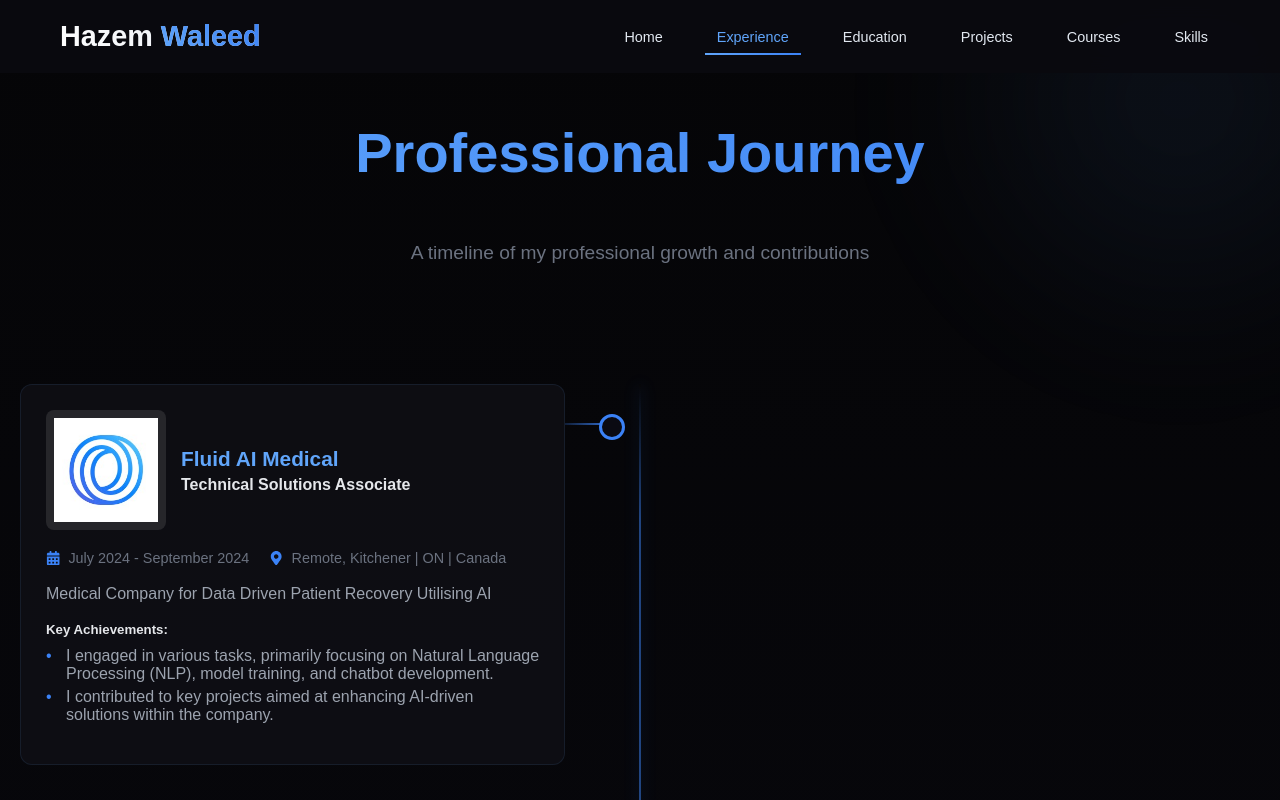
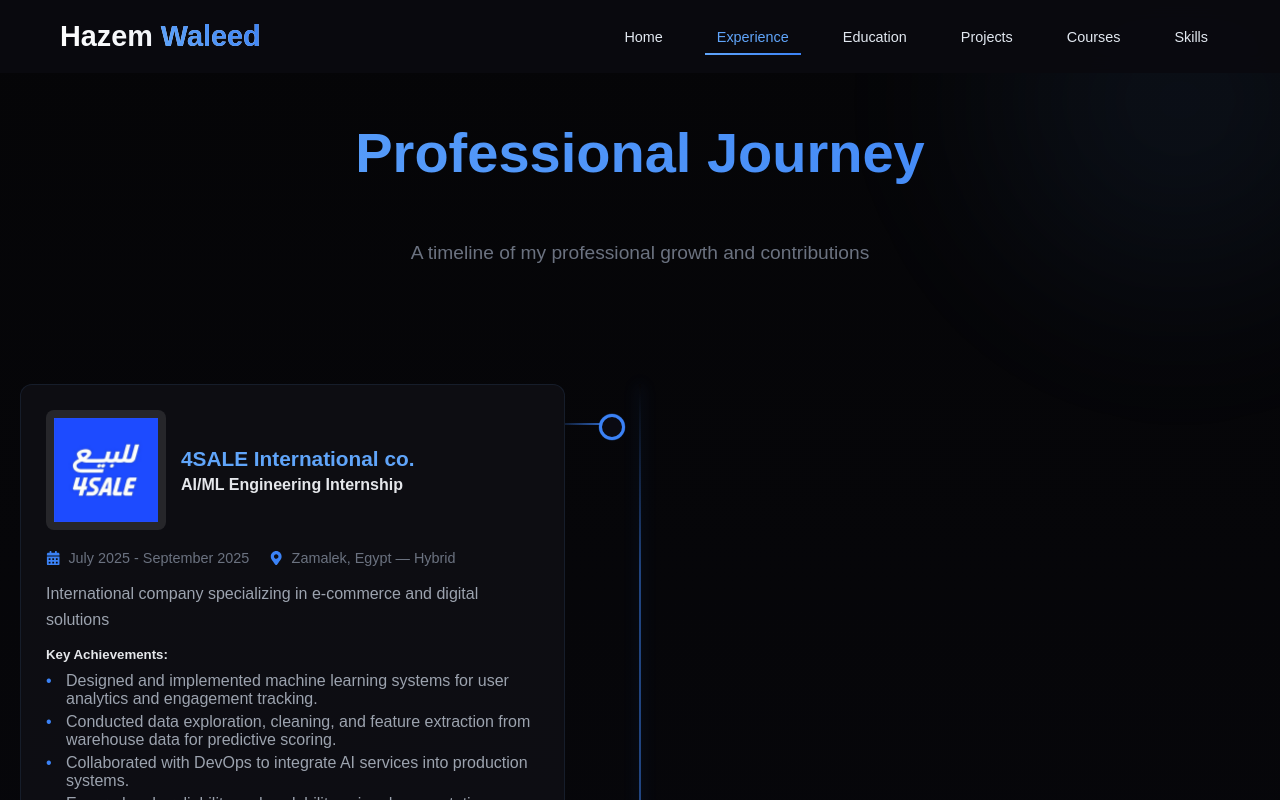
Before and after one commit to hazem-walied/HazemWaleed, a Next.js app: page /experience in a window 1280 px wide. Shown: the top 800 px of the page. Built offline with nearby package versions, Linux system fonts and the light colour scheme.

Commit message:
Adding 4sale intern

```diff
--- a/app/education/page.tsx
+++ b/app/education/page.tsx
@@ -9,7 +9,7 @@ const educationData = [
         logo: "/images/fcai.jpeg",
         institution: "Cairo University",
         major: "Major: Artificial Intelligence",
-        gpa: "3.73/4.0",
+        gpa: "3.77/4.0",
         startDate: "October 2021",
         endDate: "June 2025",
         location: "Dokki, Giza, Egypt.",
--- a/app/experience/page.tsx
+++ b/app/experience/page.tsx
@@ -4,6 +4,23 @@ import Navbar from './../components/Navbar';
 import Footer from "./../components/Footer";
 
 const experiences = [
+    {
+        logo: "/images/4sale.webp",
+        company: "4SALE International co.",
+        role: "AI/ML Engineering Internship",
+        startDate: "July 2025",
+        endDate: "September 2025",
+        location: "Zamalek, Egypt — Hybrid",
+        description: [
+            "International company specializing in e-commerce and digital solutions",
+        ],
+        achievements: [
+            "Designed and implemented machine learning systems for user analytics and engagement tracking.",
+            "Conducted data exploration, cleaning, and feature extraction from warehouse data for predictive scoring.",
+            "Collaborated with DevOps to integrate AI services into production systems.",
+            "Ensured code reliability and scalability using documentation, version control, and performance testing."
+        ]
+    },
     {
         logo: "/images/fluidai.jpeg",
         company: "Fluid AI Medical",
```
Also changed, not shown: public/images/4sale.webp (added), 1 other file (tests, documents, lock files or other folders).
